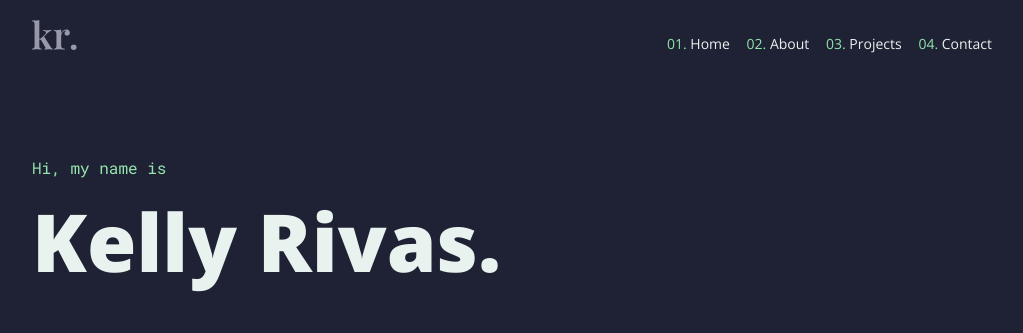
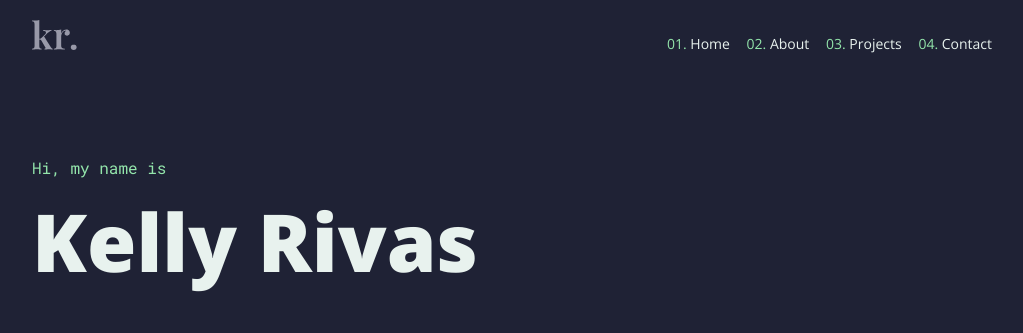
Before and after one commit to kvrivas854/kvr-portfolio, a React (Create React App) app: page / in a window 1280 px wide. Shown: the top 333 px of the page, without its empty margins (128-1151 px from the left). Built offline with nearby package versions, Linux system fonts and the light colour scheme.

Commit message:
removing period

```diff
--- a/src/components/Home/index.js
+++ b/src/components/Home/index.js
@@ -9,7 +9,7 @@ function Home() {
       <div className="text-md green-base roboto">
       Hi, my name is
       </div>
-      <div className="text-4xl extra-bold green-light spacing">Kelly Rivas.</div>
+      <div className="text-4xl extra-bold green-light spacing">Kelly Rivas</div>
       <p className="text-4xl extra-bold gray spacing">I build digital products.</p>
       <p className="text-lg green-light description-spacing">
       I'm a software engineer based in Charlotte, NC specializing in building websites, applications, and everything in between.
```
